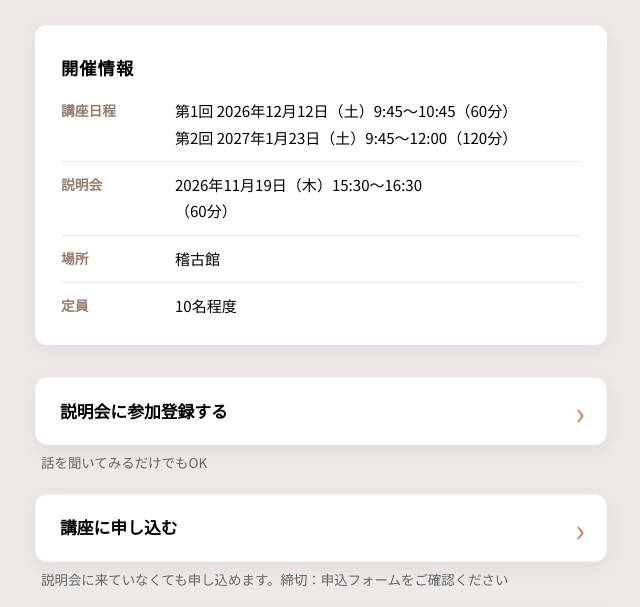
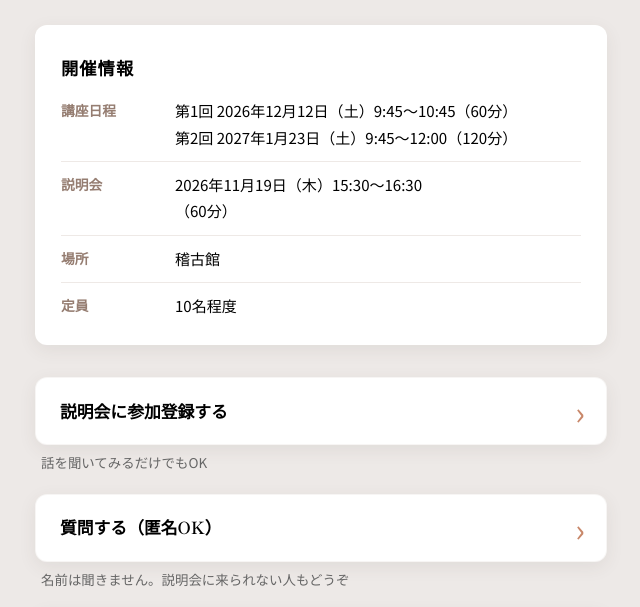
Before and after one commit to alkmono/hikone-higashi-ai-course, a plain HTML site: page index.html in a window 1280 px wide. Shown: the part 285-892 px from the top of the page, without its empty margins (319-959 px from the left). Drawn offline with Linux system fonts and the light colour scheme.

Commit message:
Remove course application action

```diff
--- a/index.html
+++ b/index.html
@@ -58,12 +58,6 @@
         <p class="action-note" id="briefing-note">話を聞いてみるだけでもOK</p>
       </div>
       <div class="action-item">
-        <a class="action-card" id="course-link" target="_blank" rel="noopener noreferrer">
-          <span class="action-text">講座に申し込む</span><span class="chevron" aria-hidden="true">›</span>
-        </a>
-        <p class="action-note" id="course-note"></p>
-      </div>
-      <div class="action-item">
         <a class="action-card" id="question-link" target="_blank" rel="noopener noreferrer">
           <span class="action-text">質問する（匿名OK）</span><span class="chevron" aria-hidden="true">›</span>
         </a>
--- a/main.js
+++ b/main.js
@@ -10,25 +10,15 @@
   document.getElementById("venue").textContent = config.venue;
 
   const briefingLink = document.getElementById("briefing-link");
-  const courseLink = document.getElementById("course-link");
   const questionLink = document.getElementById("question-link");
 
   briefingLink.href = config.briefingFormUrl;
-  courseLink.href = config.courseFormUrl;
   questionLink.href = config.questionFormUrl;
-
-  document.getElementById("course-note").textContent =
-    `説明会に来ていなくても申し込めます。締切：${config.applicationDeadline}`;
 
   setAvailability(
     briefingLink,
     document.getElementById("briefing-note"),
     config.briefingRegistrationOpen
-  );
-  setAvailability(
-    courseLink,
-    document.getElementById("course-note"),
-    config.courseApplicationOpen
   );
 
   function setAvailability(link, note, isOpen) {
```
